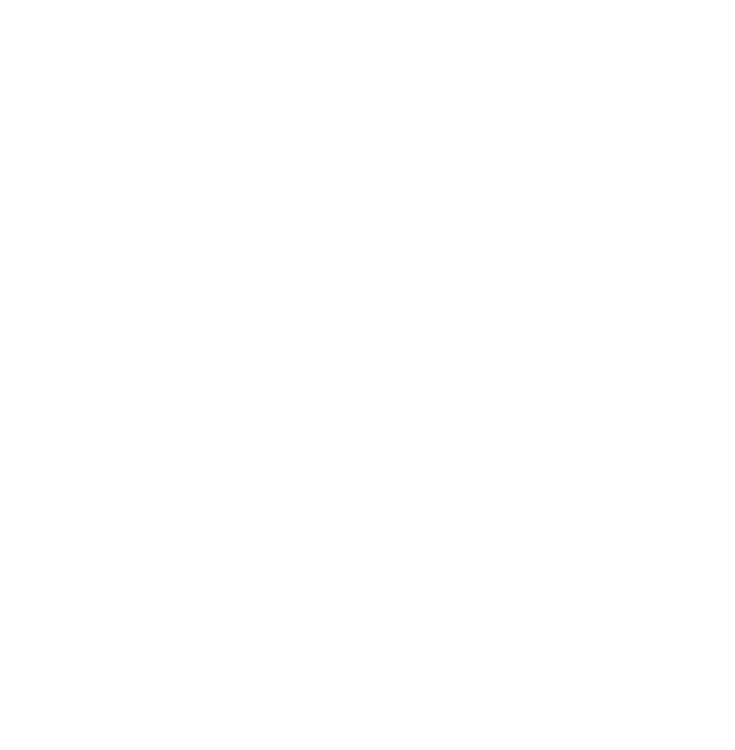
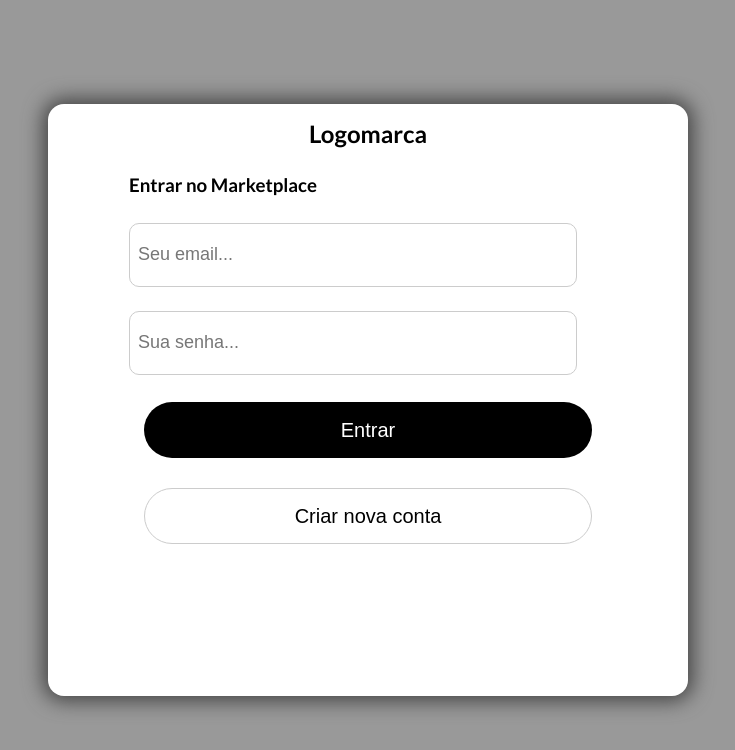
Before and after one commit to joao-regio/e-commerce, a website: page views/login.html in a window 1280 px wide. Shown: the whole page, without its empty margins (272-1007 px from the left). Drawn offline with Linux system fonts and the light colour scheme.

Commit message:
terminado front-end desktop login

```diff
--- /dev/null
+++ b/static/css/login.css
@@ -0,0 +1,76 @@
+*{
+	margin: 0;
+	padding: 0;
+	box-sizing: border-box;
+}
+
+html, body{
+	background-color: #0006;
+    font-family: 'Lato', sans-serif;
+}
+
+form{
+	width: 50vw;
+	height: 74vh;
+	position: absolute;
+	left: 50%;
+	top: 50%;
+	transform: translate(-50%,-50%);
+	background-color: #fff;
+	display: flex;
+	flex-direction: column;
+	border-radius: 16px;
+	box-shadow: 0px 0px 20px 5px #444;
+}
+
+form h2{
+	text-align: center;
+	margin: 15px 0;
+}
+
+form h3{
+	margin: 26px 0 15px 0;
+	width: 35vw;
+}
+
+form input{
+	width: 35vw;
+	margin: 12px 0;
+	height: 8vh;
+	border-radius: 10px;
+	border: 1px solid #ccc;
+	outline: none;
+	font-weight: 300;
+}
+
+form input::placeholder{
+	font-size: 18px;
+	font-weight: 300;
+	color: #777;
+	padding-left: 8px;
+}
+
+form button{
+	width: 35vw;
+	height: 7vh;
+	margin: 15px;
+	background-color: black;
+	color: #fff;
+	font-size: 20px;
+	font-weight: 400;
+	border: 0;
+	border-radius: 30px;
+	cursor: pointer;
+}
+
+form button[name=criar]{
+	background-color: white;
+	color: #000;
+	border: 1px solid #ccc;
+}
+
+.center{
+    max-width: 40vw;
+    padding: 0 2%;
+    margin: 0 auto;
+}
--- a/static/style.css
+++ b/static/css/style.css
@@ -253,7 +253,7 @@ footer.voltar-inicio{
     .links-menu-mobile > ul > li{
         border-bottom: 2px solid #ddd;
         text-align: center;
-        padding: 6px 2%;
+        padding: 7px 2%;
         cursor: pointer;
     }
 
@@ -267,7 +267,7 @@ footer.voltar-inicio{
     }
 
     #nav.active ul{
-        height: calc(42vh - 50px);
+        height: calc(41vh - 50px);
         visibility: visible;
         overflow-y: auto;
     }
--- a/static/script.js
+++ b/static/script.js
@@ -24,6 +24,8 @@ function openMenuMobile(event){
 menuMobile.addEventListener('click', openMenuMobile);
 menuMobile.addEventListener('touchstart', openMenuMobile);
 
+
+/*== Filtrar por categorias ==*/
 
 //camisa
 const shirt = document.querySelectorAll('.itens-loja .camisa');
@@ -124,3 +126,14 @@ btnShirt.addEventListener('click', getShirt);
 btnSweatshirt.addEventListener('click', getSweatshirt);
 btnPants.addEventListener('click', getPants);
 btnAllItems.addEventListener('click', getAll);
+
+
+/* ==== login ==== */
+
+const btnLogin = document.querySelector('button[name=entrar');
+const username = document.querySelector('input[type=email]');
+const password = document.querySelector('input[type=password]');
+
+btnLogin.addEventListener('click', ()=>{
+	alert(username);
+})
--- a/views/index.html
+++ b/views/index.html
@@ -7,7 +7,7 @@
     <link rel="preconnect" href="https://fonts.googleapis.com">
     <link rel="preconnect" href="https://fonts.gstatic.com" crossorigin>
     <link href="https://fonts.googleapis.com/css2?family=Lato:wght@300;400;700&display=swap" rel="stylesheet">
-    <link rel="stylesheet" type="text/css" href="/static/style.css">
+    <link rel="stylesheet" type="text/css" href="/static/css/style.css">
     <title>Marketplace</title>
 </head>
 <body>
--- a/views/login.html
+++ b/views/login.html
@@ -0,0 +1,29 @@
+<!DOCTYPE html>
+<html lang="pt-br">
+<head>
+	<meta charset="UTF-8">
+	<meta name="viewport" content="width=device-width, initial-scale=1.0">
+	<link rel="preconnect" href="https://fonts.googleapis.com">
+    <link rel="preconnect" href="https://fonts.gstatic.com" crossorigin>
+    <link href="https://fonts.googleapis.com/css2?family=Lato:wght@300;400;700&display=swap" rel="stylesheet">
+	<link rel="stylesheet" href="/static/css/login.css">
+	<title>Login Marketplace</title>
+</head>
+<body>
+	<form>
+		<div class="center">
+			<h2>Logomarca</h2>
+			<h3>Entrar no Marketplace</h3>
+			<input autocomplete="off" type="email" placeholder="Seu email..." required>
+			<div></div>
+			<input autocomplete="off" type="password" placeholder="Sua senha..." required>
+			<div></div>
+			<button name="entrar" type="submit" formaction="index.html">Entrar</button>
+			<div></div>
+			<button name="criar" type="submit" formaction="criar-conta.html">Criar nova conta</button>
+		</div>
+	</form>
+
+	<script src="/static/script.js"></script>
+</body>
+</html>
```
